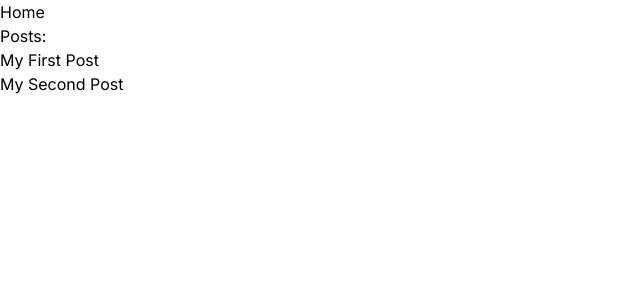
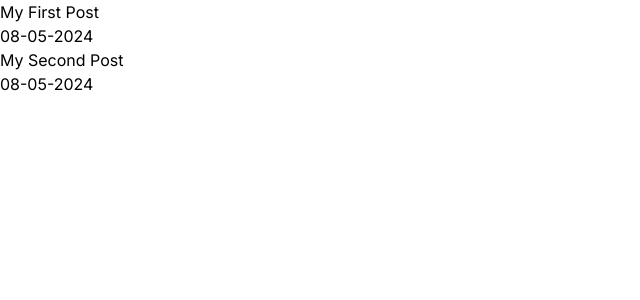
Before and after one commit to joeri2001/joeribrinksnl, a Next.js app: page / in a window 1280 px wide. Shown: the top 300 px of the page, without its empty margins (0-640 px from the left). Built offline with nearby package versions, Linux system fonts and the light colour scheme.

Commit message:
made all markdown files their own page.

```diff
--- a/app/page.tsx
+++ b/app/page.tsx
@@ -1,10 +1,9 @@
-import ListMarkdown from "@/components/markdown/listMarkdown";
+import PostList from "@/components/blog/postList";
 
 export default function Home() {
   return (
     <div>
-        <h1>Home</h1>
-        <ListMarkdown />
+        <PostList />
     </div>
   );
 }
--- /dev/null
+++ b/app/posts/[slug]/page.tsx
@@ -0,0 +1,38 @@
+import fs from "fs";
+import Markdown from "markdown-to-jsx";
+import matter from "gray-matter";
+import getPostMetadata from "@/components/blog/getPostMetadata";
+
+const getPostContent = (slug: string) => {
+  const folder = "posts/";
+  const file = `${folder}${slug}.md`;
+  const content = fs.readFileSync(file, "utf8");
+  const matterResult = matter(content);
+  return matterResult;
+};
+
+export const generateStaticParams = async () => {
+  const posts = getPostMetadata();
+  return posts.map((post) => ({
+    slug: post.slug,
+  }));
+};
+
+const PostPage = (props: any) => {
+  const slug = props.params.slug;
+  const post = getPostContent(slug);
+  return (
+    <div>
+      <div>
+        <h1>{post.data.title}</h1>
+        <p>{post.data.date}</p>
+      </div>
+
+      <article className="prose">
+        <Markdown>{post.content}</Markdown>
+      </article>
+    </div>
+  );
+};
+
+export default PostPage;
--- a/app/posts/page.tsx
+++ /dev/null
@@ -1,7 +0,0 @@
-export default function Posts() {
-  return (
-    <div>
-        <h1>Posts page</h1>
-    </div>
-  );
-}
--- /dev/null
+++ b/components/blog/getPostMetadata.ts
@@ -0,0 +1,24 @@
+import fs from "fs";
+import matter from "gray-matter";
+import { PostMetadata } from "./postMetadata";
+
+const getPostMetadata = (): PostMetadata[] => {
+  const folder = "posts/";
+  const files = fs.readdirSync(folder);
+  const markdownPosts = files.filter((file) => file.endsWith(".md"));
+
+  const posts = markdownPosts.map((fileName) => {
+    const fileContents = fs.readFileSync(`posts/${fileName}`, "utf8");
+    const matterResult = matter(fileContents);
+    return {
+      title: matterResult.data.title,
+      date: matterResult.data.date,
+      content: matterResult.data.content,
+      slug: fileName.replace(".md", ""),
+    };
+  });
+
+  return posts;
+};
+
+export default getPostMetadata;
--- /dev/null
+++ b/components/blog/postList.tsx
@@ -0,0 +1,15 @@
+import getPostMetadata from "./getPostMetadata";
+import PostPreview from "./postPreview";
+
+const PostList = () => {
+  const postMetadata = getPostMetadata();
+  const postPreviews = postMetadata.map((post) => (
+    <PostPreview key={post.slug} {...post} />
+  ));
+
+  return (
+    <div>{postPreviews}</div>
+  );
+};
+
+export default PostList;
--- /dev/null
+++ b/components/blog/postMetadata.ts
@@ -0,0 +1,6 @@
+export interface PostMetadata {
+    title: string;
+    date: string;
+    content: string;
+    slug: string;
+  }
--- /dev/null
+++ b/components/blog/postPreview.tsx
@@ -0,0 +1,16 @@
+import Link from "next/link";
+import { PostMetadata } from "./postMetadata";
+
+const PostPreview = (props: PostMetadata) => {
+  return (
+    <div>
+      <Link href={`/posts/${props.slug}`}>
+        <h2>{props.title}</h2>
+      </Link>
+      <p>{props.date}</p>
+      <p>{props.content}</p>
+    </div>
+  );
+};
+
+export default PostPreview;
--- a/components/markdown/listMarkdown.tsx
+++ /dev/null
@@ -1,14 +0,0 @@
-import ParseMd from "@/components/markdown/parseMarkdown";
-
-export default async function ListMarkdown() {
-  return (
-    <div>
-        <p>Posts:</p>
-        <ul>
-            {(await ParseMd()).map((post) => (
-                <li key={post.id}>{post.title}</li>
-            ))}
-        </ul>
-    </div>
-  );
-}
--- a/components/markdown/parseMarkdown.ts
+++ /dev/null
@@ -1,47 +0,0 @@
-import fs from 'fs';
-import path from 'path';
-import matter from 'gray-matter';
-
-const postsDirectory = path.join(process.cwd(), 'posts');
-
-export interface PostData {
-    id: string;
-    date: string;
-    title: string;
-    content: string;
-}
-
-const ParseMd = async (): Promise<PostData[]> => {
-    const getSortedPostsData = async () => {
-        const fileNames = fs.readdirSync(postsDirectory);
-        const allPostsData: PostData[] = fileNames.map((fileName) => {
-            const id = fileName.replace(/\.md$/, '');
-
-            const fullPath = path.join(postsDirectory, fileName);
-            const fileContents = fs.readFileSync(fullPath, 'utf8');
-
-            const matterResult = matter(fileContents);
-
-            return {
-                id,
-                ...matterResult.data,
-                content: matterResult.content,
-            } as PostData;
-        });
-        return allPostsData.sort(({ date: a }, { date: b }) => {
-            if (a < b) {
-                return 1;
-            } else if (a > b) {
-                return -1;
-            } else {
-                return 0;
-            }
-        });
-    };
-
-    const sortedPostsData = await getSortedPostsData();
-
-    return sortedPostsData;
-};
-
-export default ParseMd;
--- a/docker-compose.yml
+++ b/docker-compose.yml
@@ -7,6 +7,6 @@
       - "3000:3000"
     volumes:
       - .:/app
-      - ./node_modules:/app/node_modules
+      - /app/node_modules
     env_file:
       - .env
--- a/package.json
+++ b/package.json
@@ -11,6 +11,7 @@
   "dependencies": {
     "fs": "^0.0.1-security",
     "gray-matter": "^4.0.3",
+    "markdown-to-jsx": "^7.4.7",
     "next": "14.2.3",
     "react": "^18",
     "react-dom": "^18",
```
Also changed, not shown: 1 other file (tests, documents, lock files or other folders).
